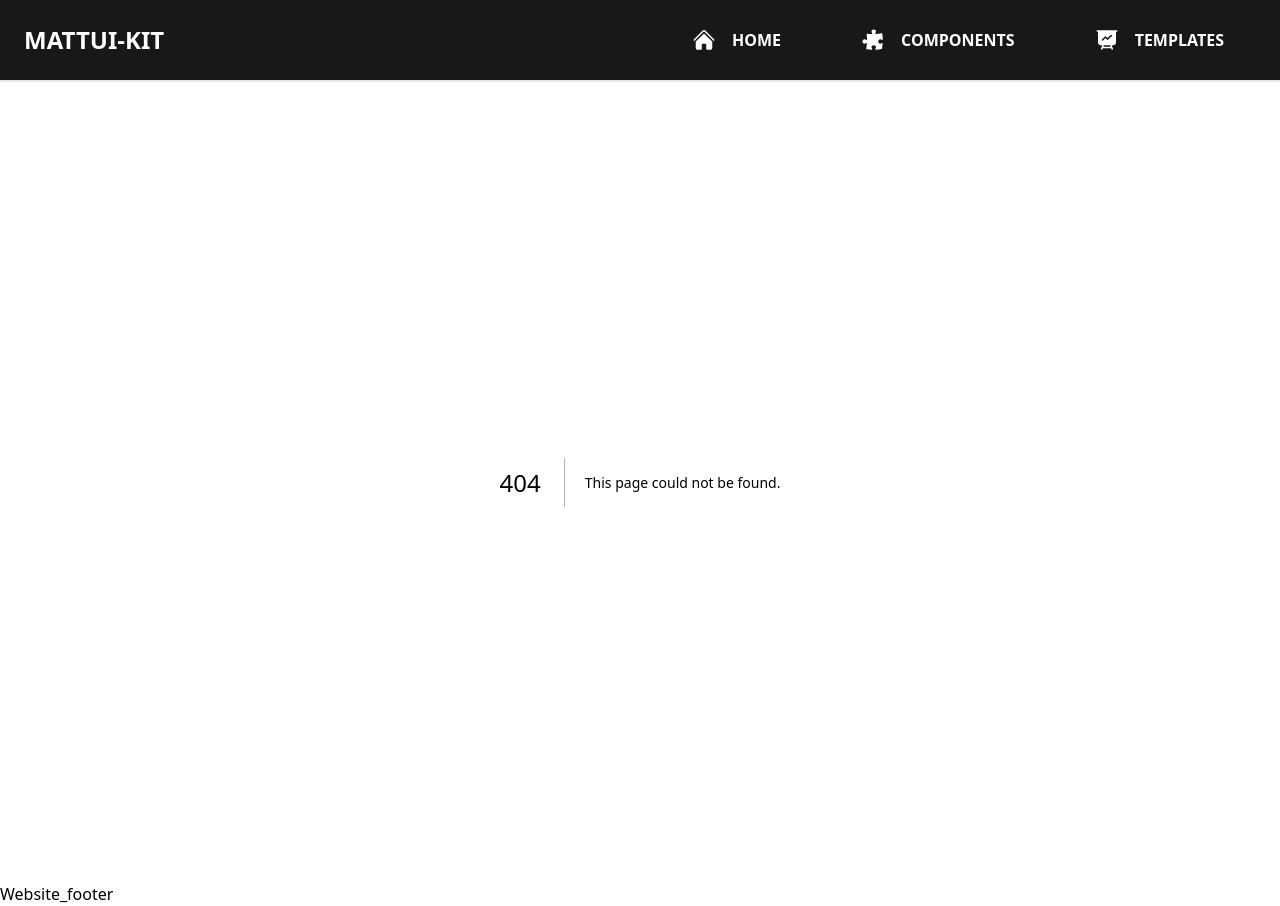
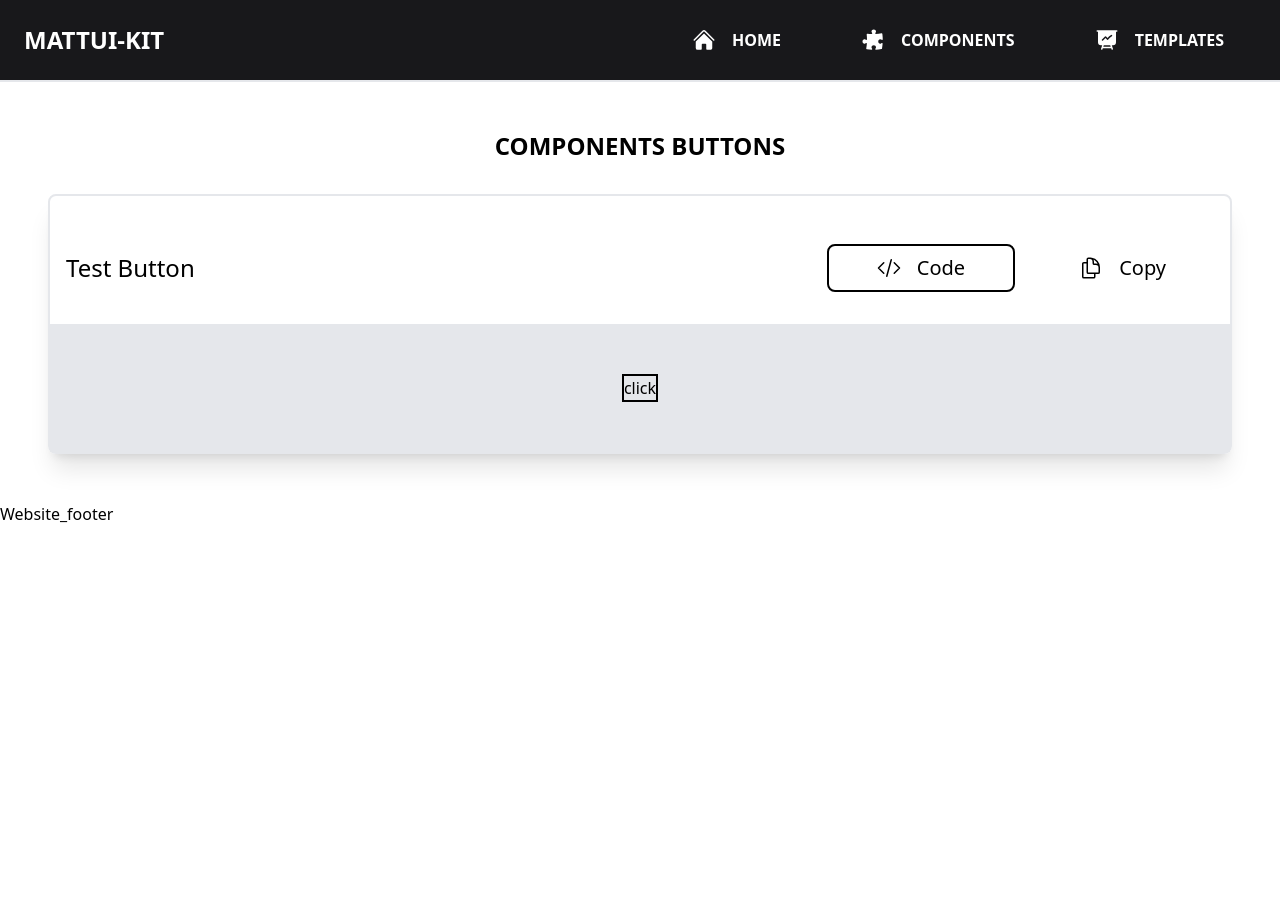
Before and after one commit to MattFreelanceWeb/mattui-kit, a Next.js app: page /components/buttons in a window 1280 px wide. Before the commit this address had no page. After the commit the page ends 800 px from the top, so only its background shows below. Built offline with nearby package versions, Linux system fonts and the light colour scheme.

Commit message:
✨ component preview

```diff
--- /dev/null
+++ b/components/card/componentsCard/ComponentsCard.tsx
@@ -0,0 +1,33 @@
+import Link from "next/link";
+import React from "react";
+
+type Props = { href: string; title: string };
+
+function ComponentsCard({ href, title }: Props) {
+  return (
+    <Link
+      href={href}
+      className="w-full h-full flex flex-col items-center justify-center"
+    >
+      <div className="h-3/4 w-full border-b-2 relative flex items-center justify-center bg-gray-500">
+        <svg
+          xmlns="http://www.w3.org/2000/svg"
+          fill="none"
+          viewBox="0 0 24 24"
+          strokeWidth={1.5}
+          stroke="currentColor"
+          className="w-16 h-16 text-white"
+        >
+          <path
+            strokeLinecap="round"
+            strokeLinejoin="round"
+            d="M2.25 15.75l5.159-5.159a2.25 2.25 0 013.182 0l5.159 5.159m-1.5-1.5l1.409-1.409a2.25 2.25 0 013.182 0l2.909 2.909m-18 3.75h16.5a1.5 1.5 0 001.5-1.5V6a1.5 1.5 0 00-1.5-1.5H3.75A1.5 1.5 0 002.25 6v12a1.5 1.5 0 001.5 1.5zm10.5-11.25h.008v.008h-.008V8.25zm.375 0a.375.375 0 11-.75 0 .375.375 0 01.75 0z"
+          />
+        </svg>
+      </div>
+      <h2 className="h-1/4 flex items-center">{title}</h2>
+    </Link>
+  );
+}
+
+export default ComponentsCard;
--- a/components/navigation/Website_navbar.tsx
+++ b/components/navigation/Website_navbar.tsx
@@ -64,14 +64,13 @@ function Website_navbar({}: Props) {
   {/* state management */ }
   const [toggleMenu, setToggleMenu] = useState<boolean>(false);
 
+  {/*const*/ }
   const router = useRouter()
 
 
-  console.log(router)
-
   return (
     <nav
-      className={`w-screen flex flex-col items-center sticky top-0 md:flex-row border-b-2 bg-zinc-900 text-white `}
+      className={`flex flex-col items-center sticky top-0 md:flex-row border-b-2 bg-zinc-900 text-white z-50`}
     >
       <div className={`w-full flex items-center justify-between p-6 ${toggleMenu && 'border-b-2'} md:border-b-0 `}>
         <Link href={`/`}
--- /dev/null
+++ b/components/preview/componentsPreview/ComponentsPreview.tsx
@@ -0,0 +1,140 @@
+import React, { ReactElement, useState } from "react";
+import { Prism } from "@mantine/prism";
+import reactElementToJSXString from "react-element-to-jsx-string";
+
+type Props = { name: string; component: ReactElement };
+
+function ComponentsPreview({ name, component }: Props) {
+  {
+    /*state management*/
+  }
+  const [codeToggle, setCodeToggle] = useState<Boolean>(false);
+  const [copyToggle, setCopyToggle] = useState<Boolean>(false);
+  {
+    /* function*/
+  }
+  const copyToClipBoard = (newClip: string) => {
+    navigator.clipboard.writeText(newClip);
+  };
+
+  return (
+    <section className="w-full border-2 rounded-lg flex flex-col items-center justify-center gap-8 pt-12 shadow-xl">
+      <div className="w-full flex flex-col items-center gap-8 md:flex-row justify-between px-4 ">
+        <h3 className="text-2xl capitalize">{name}</h3>
+        <div className="flex flex-col items-center gap-4 text-xl md:flex-row ">
+          <button
+            aria-label="open code preview"
+            onClick={() => setCodeToggle(!codeToggle)}
+            className=" w-full border-2 border-black hover:bg-gray-200 px-12 py-2 rounded-lg capitalize flex items-center gap-4 md:w-auto"
+          >
+            <svg
+              xmlns="http://www.w3.org/2000/svg"
+              fill="none"
+              viewBox="0 0 24 24"
+              strokeWidth={1.5}
+              stroke="currentColor"
+              className="w-6 h-6"
+            >
+              <path
+                strokeLinecap="round"
+                strokeLinejoin="round"
+                d="M17.25 6.75L22.5 12l-5.25 5.25m-10.5 0L1.5 12l5.25-5.25m7.5-3l-4.5 16.5"
+              />
+            </svg>
+            code
+          </button>
+          <button
+            aria-label="copy to clipboard"
+            onClick={() => {
+              setCopyToggle(!copyToggle),
+                copyToClipBoard(reactElementToJSXString(component));
+            }}
+            className={` hover:bg-gray-200 px-12 py-2 rounded-lg capitalize flex items-center gap-4 ${
+              copyToggle ? "bg-green-500 text-white" : ""
+            }`}
+          >
+            <svg
+              xmlns="http://www.w3.org/2000/svg"
+              fill="none"
+              viewBox="0 0 24 24"
+              strokeWidth={1.5}
+              stroke="currentColor"
+              className="w-6 h-6"
+            >
+              <path
+                strokeLinecap="round"
+                strokeLinejoin="round"
+                d="M15.75 17.25v3.375c0 .621-.504 1.125-1.125 1.125h-9.75a1.125 1.125 0 01-1.125-1.125V7.875c0-.621.504-1.125 1.125-1.125H6.75a9.06 9.06 0 011.5.124m7.5 10.376h3.375c.621 0 1.125-.504 1.125-1.125V11.25c0-4.46-3.243-8.161-7.5-8.876a9.06 9.06 0 00-1.5-.124H9.375c-.621 0-1.125.504-1.125 1.125v3.5m7.5 10.375H9.375a1.125 1.125 0 01-1.125-1.125v-9.25m12 6.625v-1.875a3.375 3.375 0 00-3.375-3.375h-1.5a1.125 1.125 0 01-1.125-1.125v-1.5a3.375 3.375 0 00-3.375-3.375H9.75"
+              />
+            </svg>
+            {copyToggle ? "copied !" : "copy"}
+          </button>
+        </div>
+      </div>
+
+      <div className="w-full h-full border-2 flex items-center justify-center p-12 bg-gray-200">
+        {component}
+      </div>
+      {codeToggle && (
+        <div className="flex flex-col w-full gap-8">
+          <div className="w-full flex flex-col items-center justify-between px-4 gap-4 md:flex-row">
+            <button
+              aria-label="copy to clipboard"
+              onClick={() => {
+                setCopyToggle(!copyToggle),
+                  copyToClipBoard(reactElementToJSXString(component));
+              }}
+              className={`w-full hover:bg-gray-200 px-12 py-2 rounded-lg capitalize flex items-center justify-center gap-4 md:w-auto ${
+                copyToggle ? "bg-green-500 text-white" : ""
+              }`}
+            >
+              <svg
+                xmlns="http://www.w3.org/2000/svg"
+                fill="none"
+                viewBox="0 0 24 24"
+                strokeWidth={1.5}
+                stroke="currentColor"
+                className="w-6 h-6"
+              >
+                <path
+                  strokeLinecap="round"
+                  strokeLinejoin="round"
+                  d="M15.75 17.25v3.375c0 .621-.504 1.125-1.125 1.125h-9.75a1.125 1.125 0 01-1.125-1.125V7.875c0-.621.504-1.125 1.125-1.125H6.75a9.06 9.06 0 011.5.124m7.5 10.376h3.375c.621 0 1.125-.504 1.125-1.125V11.25c0-4.46-3.243-8.161-7.5-8.876a9.06 9.06 0 00-1.5-.124H9.375c-.621 0-1.125.504-1.125 1.125v3.5m7.5 10.375H9.375a1.125 1.125 0 01-1.125-1.125v-9.25m12 6.625v-1.875a3.375 3.375 0 00-3.375-3.375h-1.5a1.125 1.125 0 01-1.125-1.125v-1.5a3.375 3.375 0 00-3.375-3.375H9.75"
+                />
+              </svg>
+              {copyToggle ? "copied !" : "copy"}
+            </button>
+            <button
+              aria-label="close code preview"
+              onClick={() => {
+                setCodeToggle(!codeToggle);
+              }}
+              className=" w-full bg-red-500 text-white px-12 py-2 rounded-lg capitalize flex items-center justify-center gap-4 md:w-auto"
+            >
+              <svg
+                xmlns="http://www.w3.org/2000/svg"
+                fill="none"
+                viewBox="0 0 24 24"
+                strokeWidth={1.5}
+                stroke="currentColor"
+                className="w-6 h-6"
+              >
+                <path
+                  strokeLinecap="round"
+                  strokeLinejoin="round"
+                  d="M9.75 9.75l4.5 4.5m0-4.5l-4.5 4.5M21 12a9 9 0 11-18 0 9 9 0 0118 0z"
+                />
+              </svg>
+              close
+            </button>
+          </div>
+          <Prism colorScheme="dark" language="jsx" noCopy withLineNumbers>
+            {reactElementToJSXString(component)}
+          </Prism>
+        </div>
+      )}
+    </section>
+  );
+}
+
+export default ComponentsPreview;
--- a/package.json
+++ b/package.json
@@ -9,6 +9,7 @@
     "lint": "next lint"
   },
   "dependencies": {
+    "@mantine/prism": "^6.0.2",
     "@types/node": "18.15.3",
     "@types/react": "18.0.28",
     "@types/react-dom": "18.0.11",
@@ -17,6 +18,7 @@
     "next": "13.2.4",
     "react": "18.2.0",
     "react-dom": "18.2.0",
+    "react-element-to-jsx-string": "^15.0.0",
     "typescript": "5.0.2"
   },
   "devDependencies": {
--- a/pages/components.tsx
+++ /dev/null
@@ -1,11 +0,0 @@
-import React from 'react'
-
-type Props = {}
-
-function components({}: Props) {
-  return (
-    <div>components</div>
-  )
-}
-
-export default components
--- /dev/null
+++ b/pages/components/buttons.tsx
@@ -0,0 +1,31 @@
+import ComponentsPreview from "@/components/preview/componentsPreview/ComponentsPreview";
+import React from "react";
+
+type Props = {};
+
+function buttons({}: Props) {
+  const buttonsArray = [
+    {
+      name: "test button",
+      component:<><button className=" border-2 border-black"> click </button></>
+
+    },
+  ];
+
+  return (
+    <main className="flex flex-col items-center justify-center gap-8 py-12 px-12 overflow-hidden">
+        <h2 className="text-2xl font-bold uppercase">components buttons</h2>
+        <ul className="w-full">
+            {buttonsArray.map((item, i) => (
+            <ComponentsPreview
+                name={item.name}
+                component={item.component}
+                key={i}
+            />
+            ))}
+        </ul>
+    </main>
+  );
+}
+
+export default buttons;
--- /dev/null
+++ b/pages/components/index.tsx
@@ -0,0 +1,26 @@
+import ComponentsCard from '@/components/card/componentsCard/ComponentsCard'
+import React from 'react'
+
+type Props = {}
+
+function index({}: Props) {
+
+    const componentsArray: any[] = [
+        { title: "buttons", href: "/components/buttons" },
+        { title: "toggles", href: "/components/toggles" },
+      ];
+
+  return (
+    <main className="flex flex-col items-center justify-center w-screen py-12">
+    <ul className="w-full flex items-center justify-center gap-4 flex-wrap ">
+      {componentsArray.map((item, i) => (
+        <li key={i} className='w-80 h-80 border-2 flex items-center justify-center rounded-lg text-2xl uppercase font-semibold'>
+          <ComponentsCard title={item.title} href={item.href}/>
+        </li>
+      ))}
+    </ul>
+  </main>
+  )
+}
+
+export default index
--- /dev/null
+++ b/pages/components/toggles.tsx
@@ -0,0 +1,11 @@
+import React from 'react'
+
+type Props = {}
+
+function toggles({}: Props) {
+  return (
+    <div>toggles</div>
+  )
+}
+
+export default toggles
--- a/pages/templates.tsx
+++ /dev/null
@@ -1,11 +0,0 @@
-import React from 'react'
-
-type Props = {}
-
-function templates({}: Props) {
-  return (
-    <div>templates</div>
-  )
-}
-
-export default templates
--- /dev/null
+++ b/pages/templates/index.tsx
@@ -0,0 +1,11 @@
+import React from 'react'
+
+type Props = {}
+
+function index({}: Props) {
+  return (
+    <div>index templates</div>
+  )
+}
+
+export default index
--- a/tsconfig.json
+++ b/tsconfig.json
@@ -3,6 +3,9 @@
     "target": "es5",
     "lib": ["dom", "dom.iterable", "esnext"],
     "allowJs": true,
+
+    "checkJs":false,
+
     "skipLibCheck": true,
     "strict": true,
     "forceConsistentCasingInFileNames": true,
```
Also changed, not shown: 1 other file (tests, documents, lock files or other folders).
